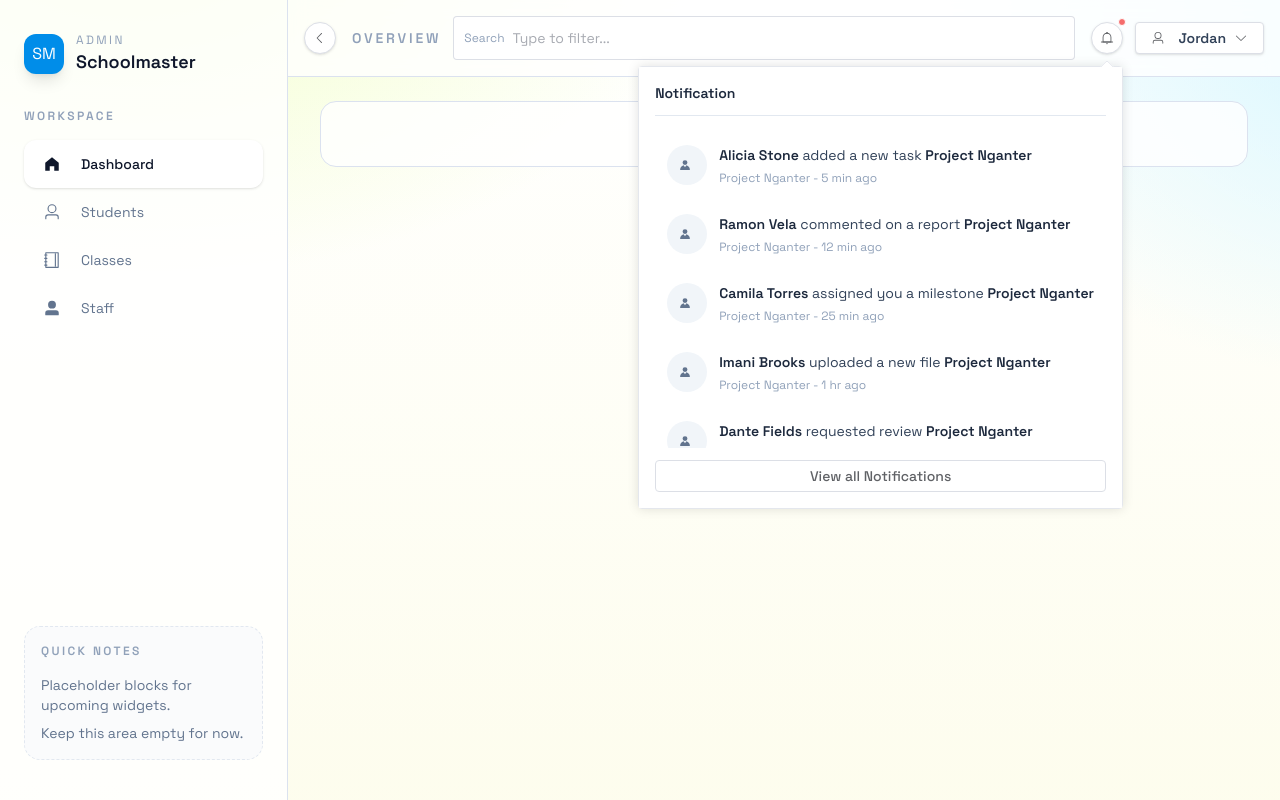
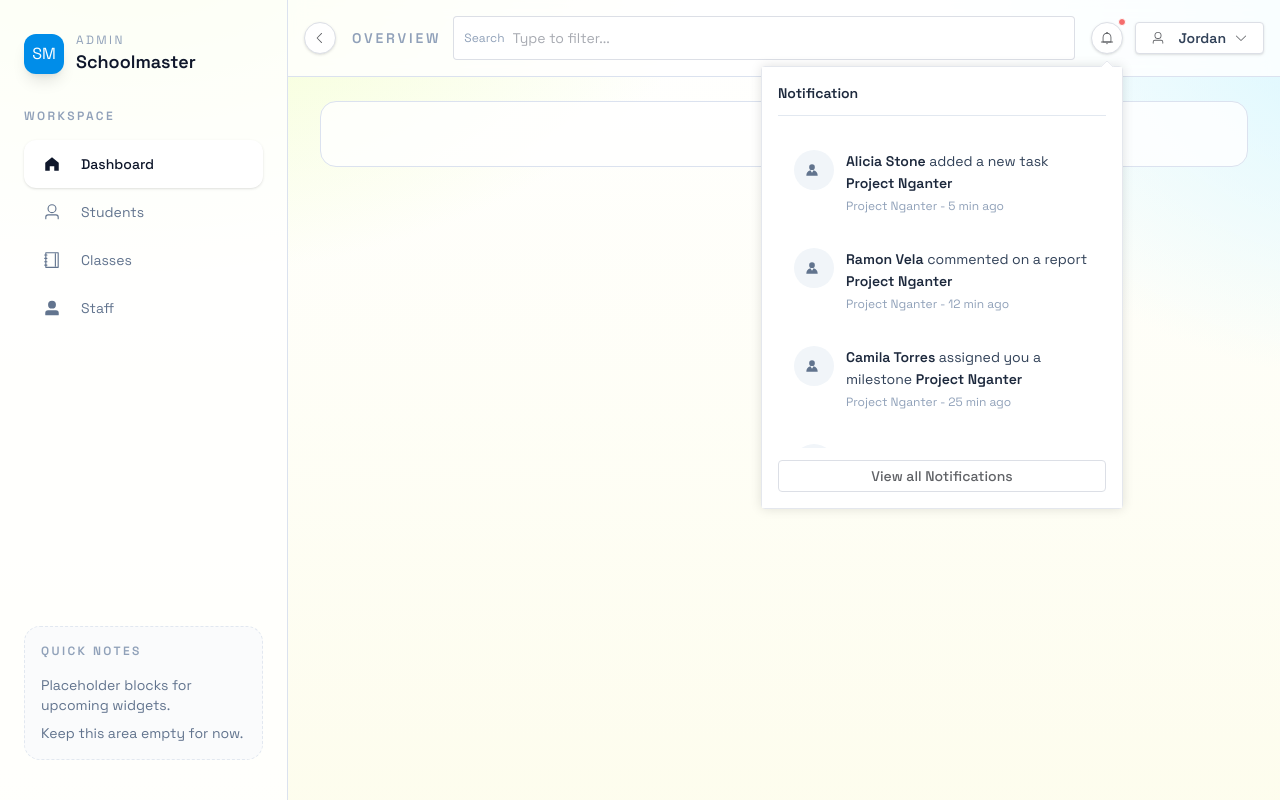
Before and after one commit to edersondev/schoolmaster-front, a Vue app: page / in a window 1280 px wide. Both pictures are taken after a click on the button "Open notifications". Built offline with nearby package versions, Linux system fonts and the light colour scheme.

Commit message:
fix: adjust ElDropdown size and improve notification display styles

```diff
--- a/src/components/admin/AdminUserNotification.vue
+++ b/src/components/admin/AdminUserNotification.vue
@@ -49,7 +49,7 @@ const notifications = [
 </script>
 
 <template>
-  <ElDropdown trigger="click" placement="bottom-end" size="small">
+  <ElDropdown trigger="click" placement="bottom-end">
     <ElBadge is-dot class="inline-flex">
       <ElButton
         class="h-10 w-10 items-center justify-center rounded-full border border-slate-200 bg-white text-slate-600 shadow-sm"
@@ -65,7 +65,7 @@ const notifications = [
 
     <template #dropdown>
       <div
-        class="bg-white/95 p-4 shadow-[0_24px_80px_-40px_rgba(15,23,42,0.35)]"
+        class="w-[360px] bg-white/95 p-4 shadow-[0_24px_80px_-40px_rgba(15,23,42,0.35)]"
       >
         <div class="flex items-center justify-between">
           <span class="text-sm font-semibold text-slate-800">Notification</span>
@@ -84,7 +84,7 @@ const notifications = [
                     </div>
 
                     <div class="flex-1">
-                        <span class="text-sm text-slate-700">
+                        <span class="text-sm text-slate-700 whitespace-pre-line">
                             <span class="font-semibold text-slate-800">{{ notice.name }}</span>
                             {{ notice.description }}
                             <span class="font-semibold text-slate-800">{{ notice.feature }}</span>
```
